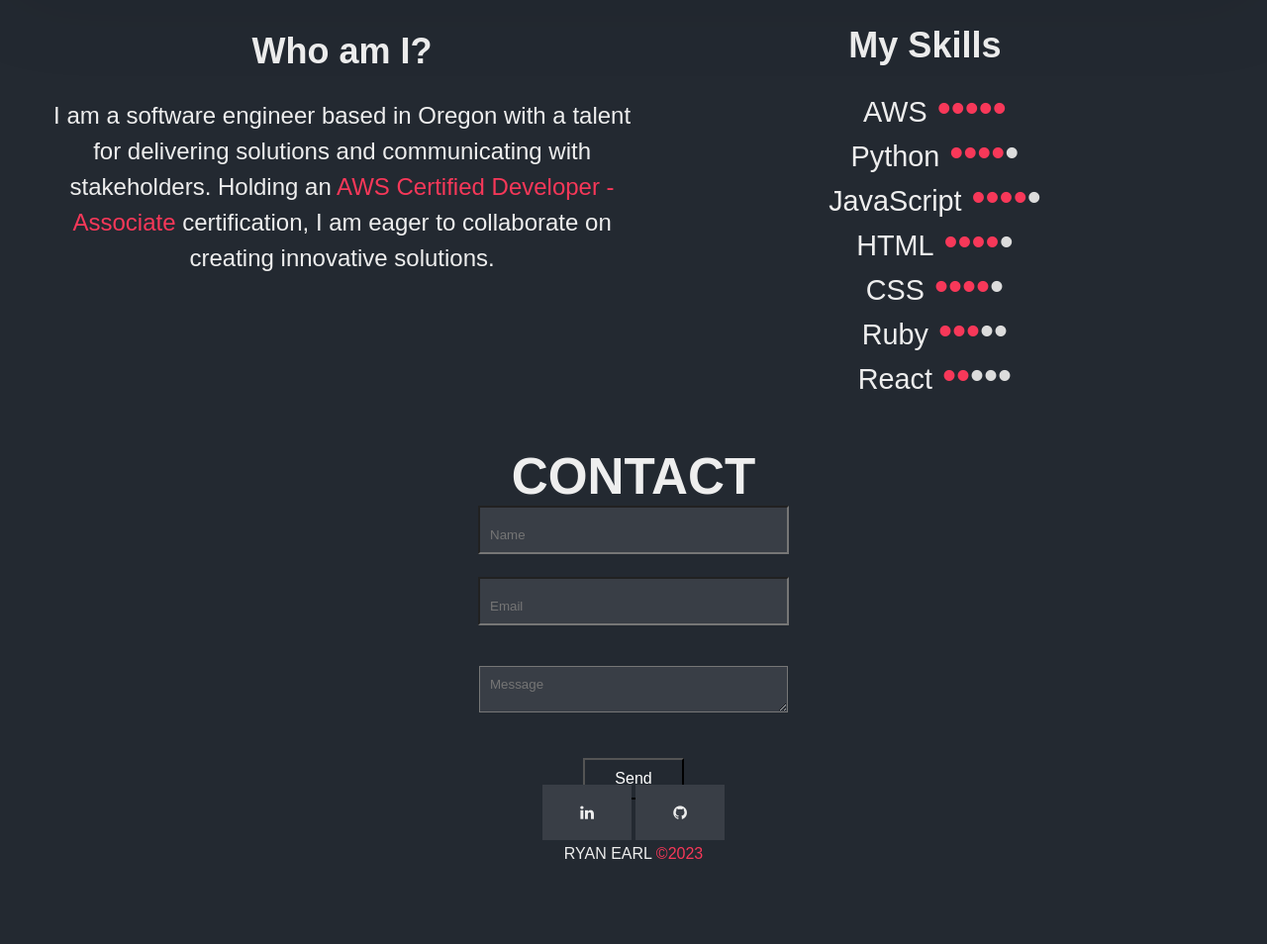
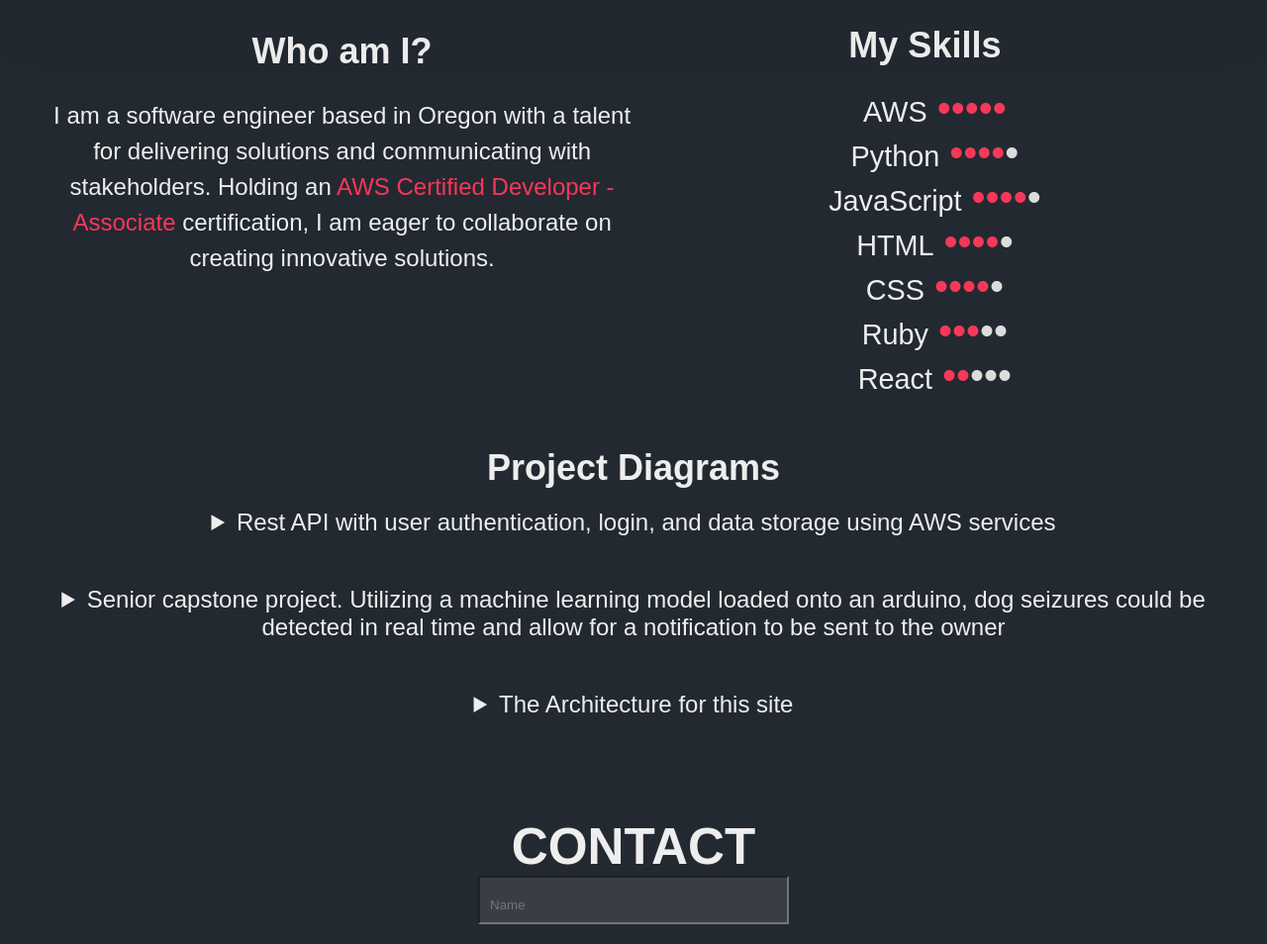
Before and after one commit to RyanLEarl/portfolio-site, a website: page front-end/index.html in a window 1280 px wide. Shown: the part 105-1059 px from the top of the page at 99% size. Before the commit the page ends 983 px from the top, so only its background shows below. Drawn offline with Linux system fonts and the light colour scheme.

Commit message:
Added a handful of architecture diagrams to the home page

```diff
--- a/front-end/assets/stylesheets/main.css
+++ b/front-end/assets/stylesheets/main.css
@@ -270,6 +270,25 @@ h1:hover {
   }
 }
 
+.architecture_diagrams {
+  font-size: clamp(12px, calc(12px + 1vw), 24px);
+}
+
+.architecture_diagrams img {
+  min-width: 300px;
+  max-width: 1000px;
+  width: 100%;
+}
+
+.diagram {
+  text-align: center;
+  margin-bottom: 50px;
+}
+
+.architecture_diagrams {
+  margin-bottom: 100px;
+}
+
 /* ******************************** CONTACT PAGE ******************************* */
 
 #contact-form {
--- a/front-end/index.html
+++ b/front-end/index.html
@@ -27,7 +27,7 @@
         <div class="container">
           <div class="left-column">
             <div class="bio">
-                <h2>Who am I?</h2>
+              <h2>Who am I?</h2>
                 <p>I am a software engineer based in Oregon with a talent for delivering solutions and communicating with stakeholders. Holding an <a href="https://www.credly.com/badges/4fc38d96-9b5e-4380-8438-674a026e2ea8" target="_blank">AWS Certified Developer - Associate</a> certification, I am eager to collaborate on creating innovative solutions.</p>
             </div>
           </div>
@@ -37,7 +37,28 @@
               <ul id="skillRatings"><script>createSkillRatings();</script></ul>
             </div>
           </div>
-      </div>
+        </div>
+        <div class="architecture_diagrams">
+          <h2>Project Diagrams</h2>
+          <div class="diagram">
+            <details class="api_gateway_details">
+              <summary>Rest API with user authentication, login, and data storage using AWS services</summary>
+              <img src="https://s3.us-west-2.amazonaws.com/ryanearlsoftwareengineer.com/assets/images/api_gateway_diagram.png">
+            </details>
+          </div>
+          <div class="diagram">
+            <details class="smart_dog_collar_details">
+              <summary>Senior capstone project. Utilizing a machine learning model loaded onto an arduino, dog seizures could be detected in real time and allow for a notification to be sent to the owner</summary>
+              <img src="https://s3.us-west-2.amazonaws.com/ryanearlsoftwareengineer.com/assets/images/smart_dog_collar_diagram.png">
+            </details>
+          </div>
+          <div class="diagram">
+            <details class="portfolio_site_details">
+              <summary>The Architecture for this site</summary>
+              <img src="https://s3.us-west-2.amazonaws.com/ryanearlsoftwareengineer.com/assets/images/portfolio_site_diagram.png">
+            </details>
+          </div>
+        </div>
         <h1>CONTACT</h1>
         <form id="contact-form">
           <input type="text" id="name" name="name" placeholder="Name"><br>
```
Also changed, not shown: front-end/assets/images/api_gateway_diagram.png (added), front-end/assets/images/portfolio_site_diagram.png (added), front-end/assets/images/ryan-dinner.jpg (added), front-end/assets/images/smart_dog_collar_diagram.png (added).
